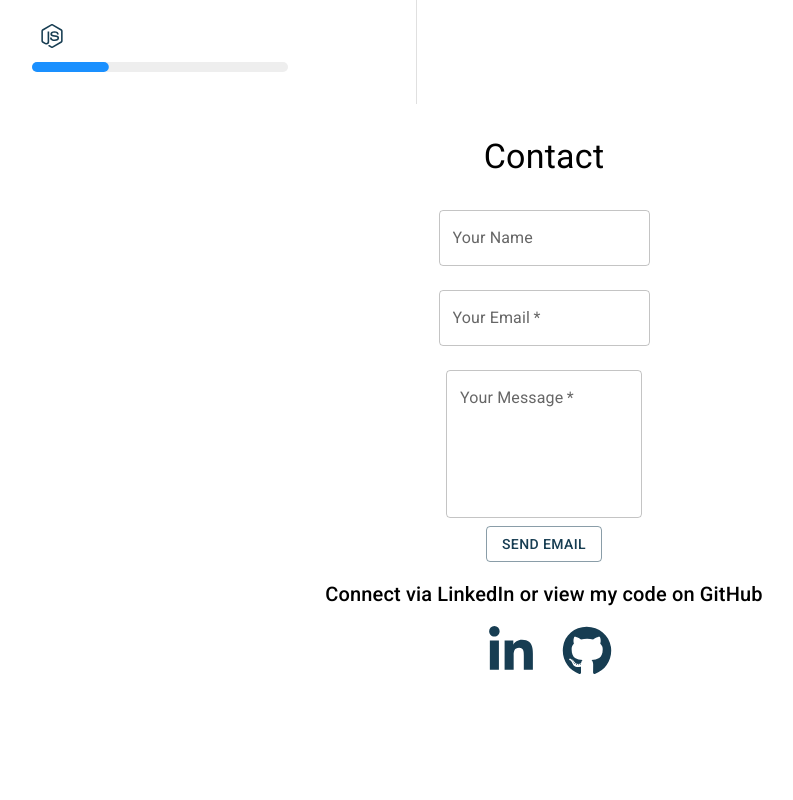
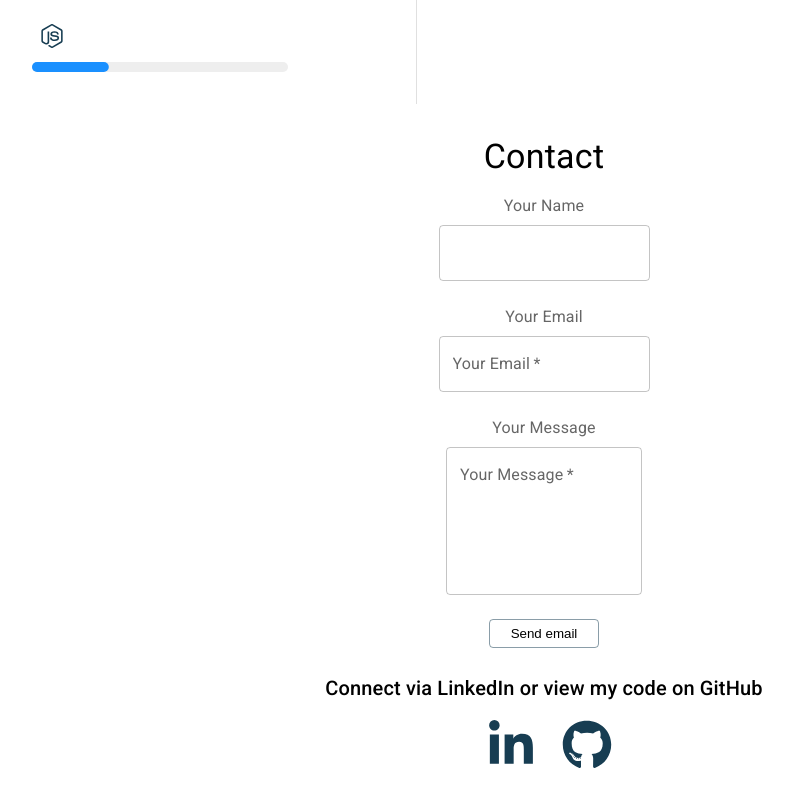
Before and after one commit to davidronnlid/portfolio, a React (Create React App) app: page / in a window 1280 px wide. Shown: the part 1387-2187 px from the top of the page, without its empty margins (96-889 px from the left). Before the commit the page ends 2093 px from the top, so only its background shows below. Built offline with nearby package versions, Linux system fonts and the light colour scheme.

Commit message:
Contact form styling and contents improved

```diff
--- a/src/components/contactForm.tsx
+++ b/src/components/contactForm.tsx
@@ -1,6 +1,7 @@
 import Box from '@mui/material/Box';
 import TextField from "@mui/material/TextField"
 import Button from "@mui/material/Button"
+import InputLabel from '@mui/material/InputLabel';
 
   interface ContactFormProps {
         title?: string;
@@ -11,19 +12,39 @@ import Button from "@mui/material/Button"
   const ContactForm = ({title, actionDescription, formEndpoint}: ContactFormProps):JSX.Element => {
     return (<Box>
       {title?title: null}
-<form
-        action={formEndpoint}
-        method="POST"
+  <form action={formEndpoint} method="post"
         target="_blank"
-      >
-<Box>         <TextField
-          label="Your Name"
+
+  >
+    <Box sx={{mb:2}}>
+      <InputLabel htmlFor="name" sx={{mb:-1}}>Your Name</InputLabel>
+      <TextField name="Name" id="name" type="text" required margin='normal'/>
+    </Box>
+  <Box sx={{mb:2}}>
+    <InputLabel htmlFor="email" sx={{mb:-1}}>Your Email</InputLabel>
+    <TextField name="Email" id="email" type="email" required
+    label="Your Email"
           defaultValue=""
-          placeholder='David Rönnlid'
-          type="text"
+          placeholder='david.ronnlid@gmail.com'
           margin='normal'
-        />
-     </Box>   <Box><TextField
+/>
+  </Box>
+
+
+  <Box sx={{mb:2}}>
+    <InputLabel htmlFor="message" sx={{mb:-1}}>Your Message</InputLabel>
+    <TextField name="Message" id="message" type="message" required
+    label="Your Message"
+          defaultValue=""
+          placeholder='I think your portfolio would be better if... or: We want to work with you... or: Something else...'
+          multiline
+          margin='normal'
+/>
+  </Box><Button variant="outlined" color="primary" sx={{mb:3}}>
+    <input type="submit" value={actionDescription} style={{background: "none", border: "none", width: "100%", height: "100%"}}/>
+  </Button>
+</form>
+{/*  </Box>   <Box><TextField
           required
           label="Your Email"
           defaultValue=""
@@ -42,8 +63,11 @@ import Button from "@mui/material/Button"
           margin='normal'
         />
         </Box>
-        <Button type="submit" value="Download CTA" variant='outlined' color='primary' sx={{mb: 2}}>{actionDescription}</Button>
-      </form>
+        <Button>unused button</Button>
+        {/* <input type="submit" value="Download CTA">{actionDescription}</input> */}
+        {/* <input type="submit" value="Download CTA" /> */}
+        {/* <Button type="submit" value="Download CTA" variant='outlined' color='primary' sx={{mb: 2}}>{actionDescription}</Button> */}
+      {/* </form>     */}
       </Box>);
   }
 
--- a/src/homePageSections/whoIAm.tsx
+++ b/src/homePageSections/whoIAm.tsx
@@ -23,7 +23,7 @@ import Grid from '@mui/material/Grid';
         <Grid item xs={12} md={6}>
   {title ? <Typography variant="h5">{title}</Typography> : ""}
         <Typography variant="h6">Vision and how I spend my time</Typography>
-        <Typography variant="body1" align='left'>I am a 21-year-old front-end developer from Sweden. ReactJS is what I am best at and I would love to work with challenging projects that involve ReactJS. Currently, I live in Uppsala and am currently studying to become a medical doctor and psychologist. However, it is not intellectually stimulating enough and I find myself spending hours of my free time every week developing web apps to feel like I am learning as fast as I want to. Mainly for this reason, I would like to work with front-end development at the same time as studying at 100% pace (40h/week). During the spring term 2022 I studied both the medical doctor and psychologist programme and passed all courses by far. So I am not just hoping or speculating that I have it in me to work full time or part time at the same time as studying at this pace. There is historical evidence of my own work ethic during conditions of high workload and stressful exam weeks to back this idea.</Typography>
+        <Typography variant="body1" align='left'>I am a 21-year-old front-end developer from Sweden. ReactJS is what I am best at and I would love to work with challenging projects that involve ReactJS. I live in Uppsala and am currently studying to become a medical doctor and psychologist. However, it is not intellectually stimulating enough and I find myself spending hours of my free time every week developing web apps to feel like I am learning as fast as I want to. Mainly for this reason, I would like to work with front-end development at the same time as studying at 100% pace (40h/week). During the spring term 2022 I studied both the medical doctor and psychologist programme and passed all courses by far. So I am not just hoping or speculating that I have it in me to work full time or part time at the same time as studying at this pace. There is historical evidence of my own work ethic during conditions of high workload and stressful exam weeks to back this idea.</Typography>
 <br/>
 
 <SimpleCollapse label="Read more about David" toShow={<>
```
